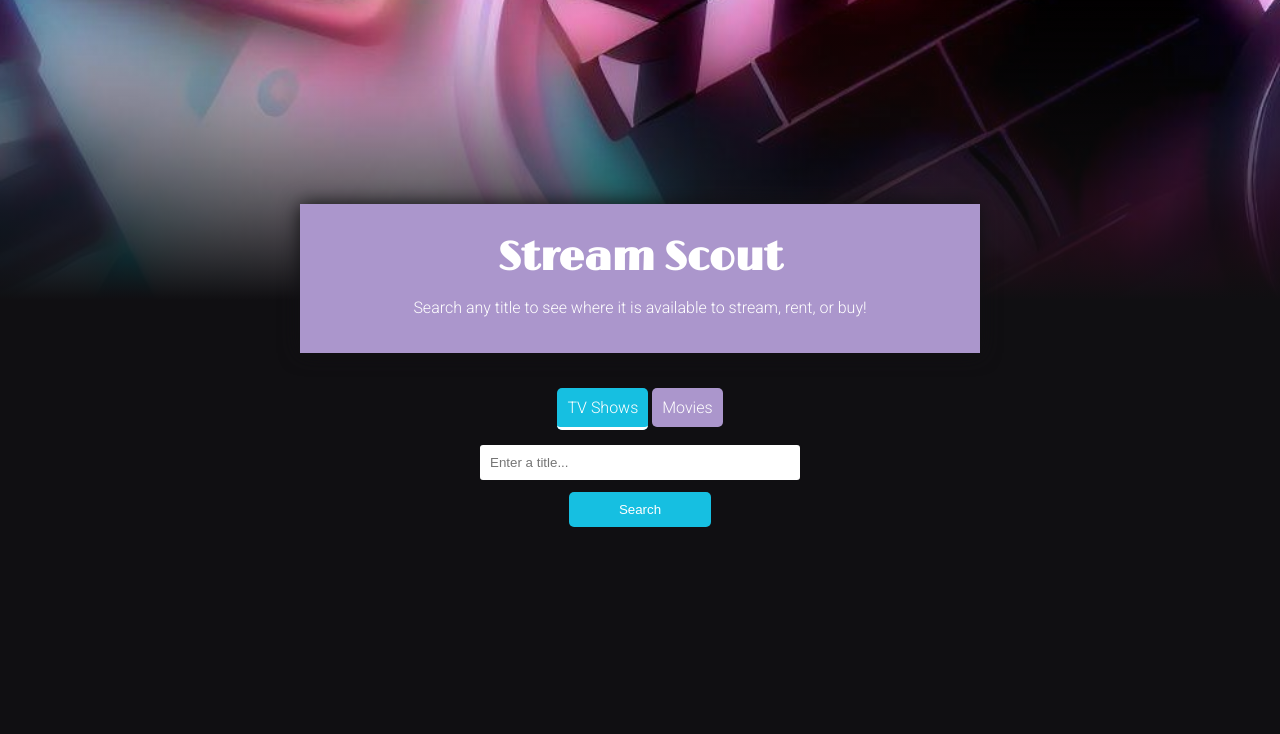
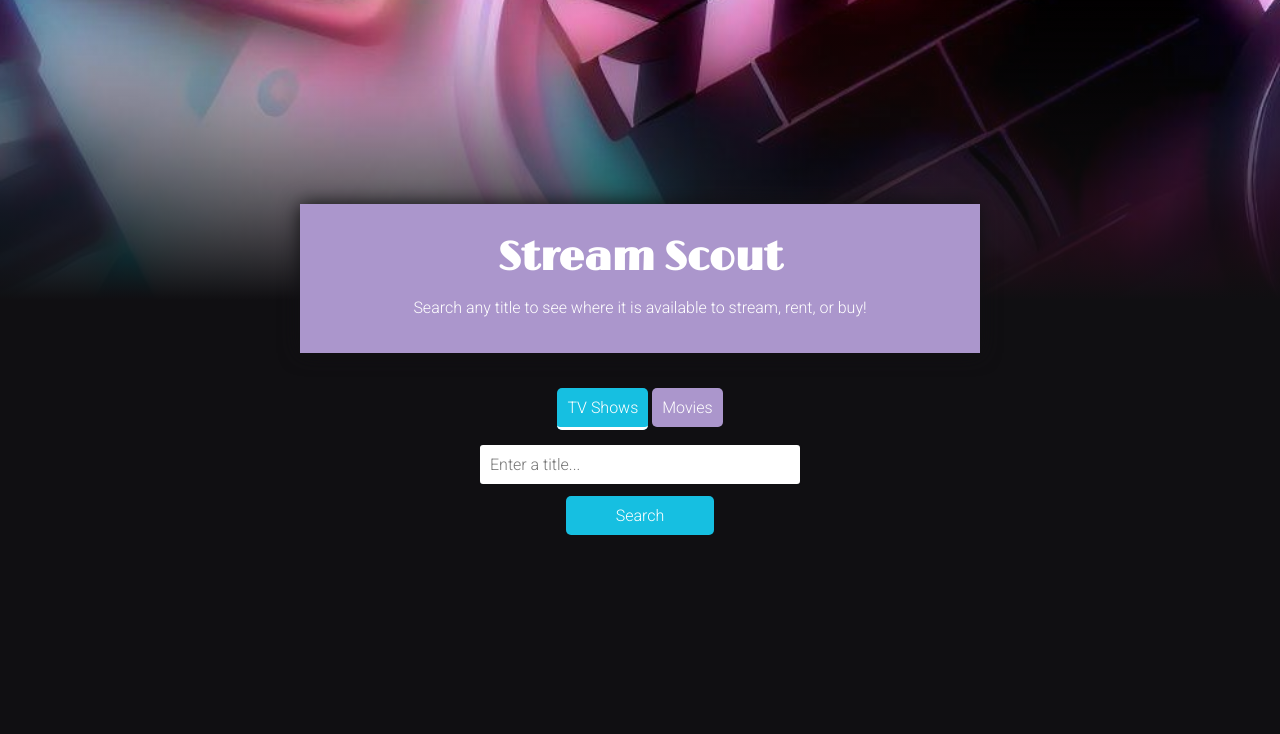
Before and after one commit to lsneth/lucasnethercott.com, a PHP site: page /watch-providers/index.html in a window 1280 px wide. Shown: the top 734 px of the page. Run offline with PHP 8.4, Linux system fonts and the light colour scheme.

Commit message:
fix font size for input focus on ios safari

```diff
--- a/watch-providers/style.css
+++ b/watch-providers/style.css
@@ -9,6 +9,7 @@
 
 body {
   font-family: 'Roboto', sans-serif;
+  font-size: 16px;
   text-align: center;
   color: rgb(255, 255, 255);
   margin: 0;
@@ -80,8 +81,13 @@ footer p {
   cursor: pointer;
 }
 
+input,
+button {
+  font-size: 16px;
+  font-family: 'Roboto', sans-serif;
+}
+
 #user-input {
-  font-family: 'Poppins', sans-serif;
   border: 2px solid var(--black);
   width: 300px;
   border-radius: 5px;
```
